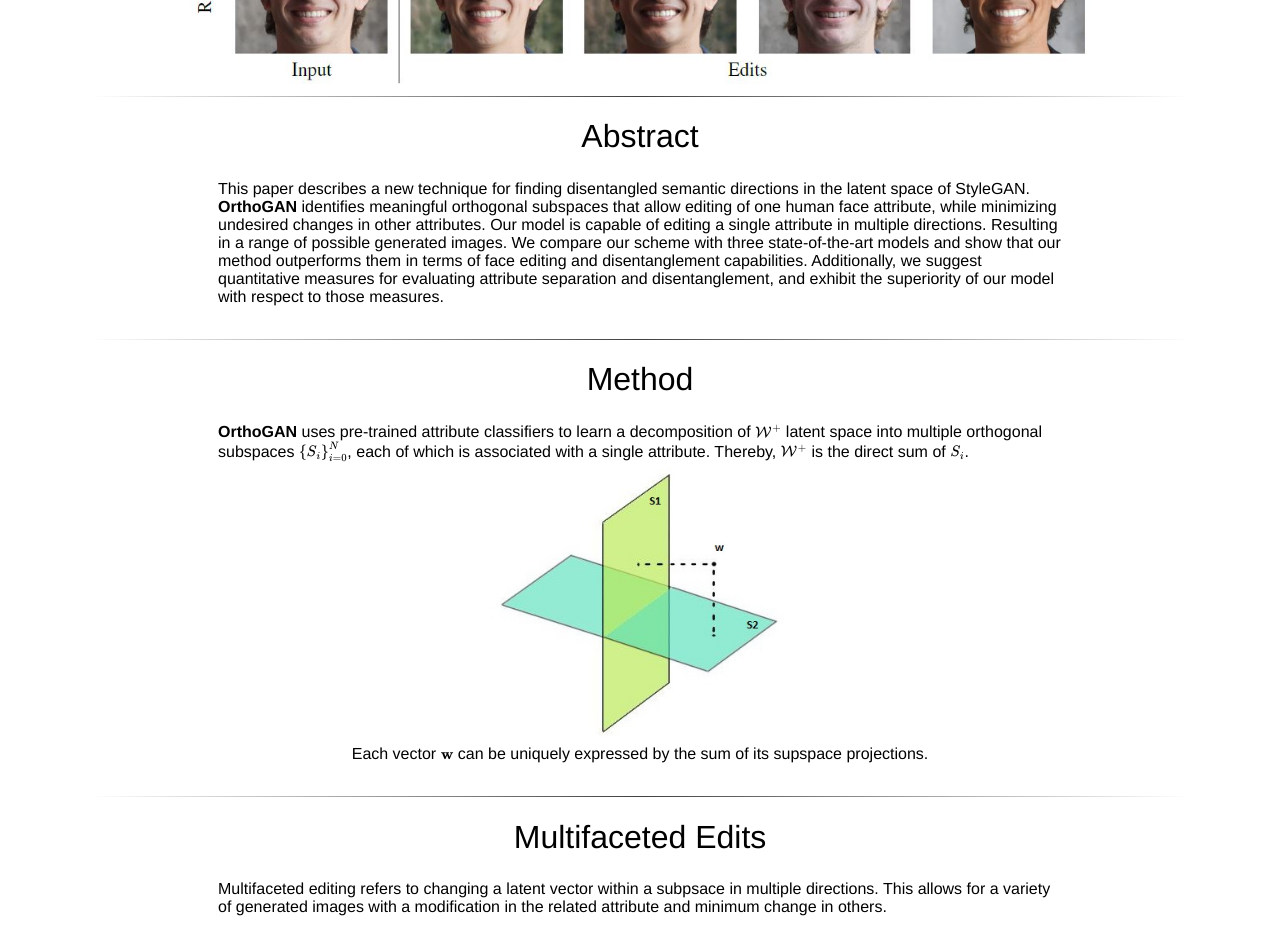
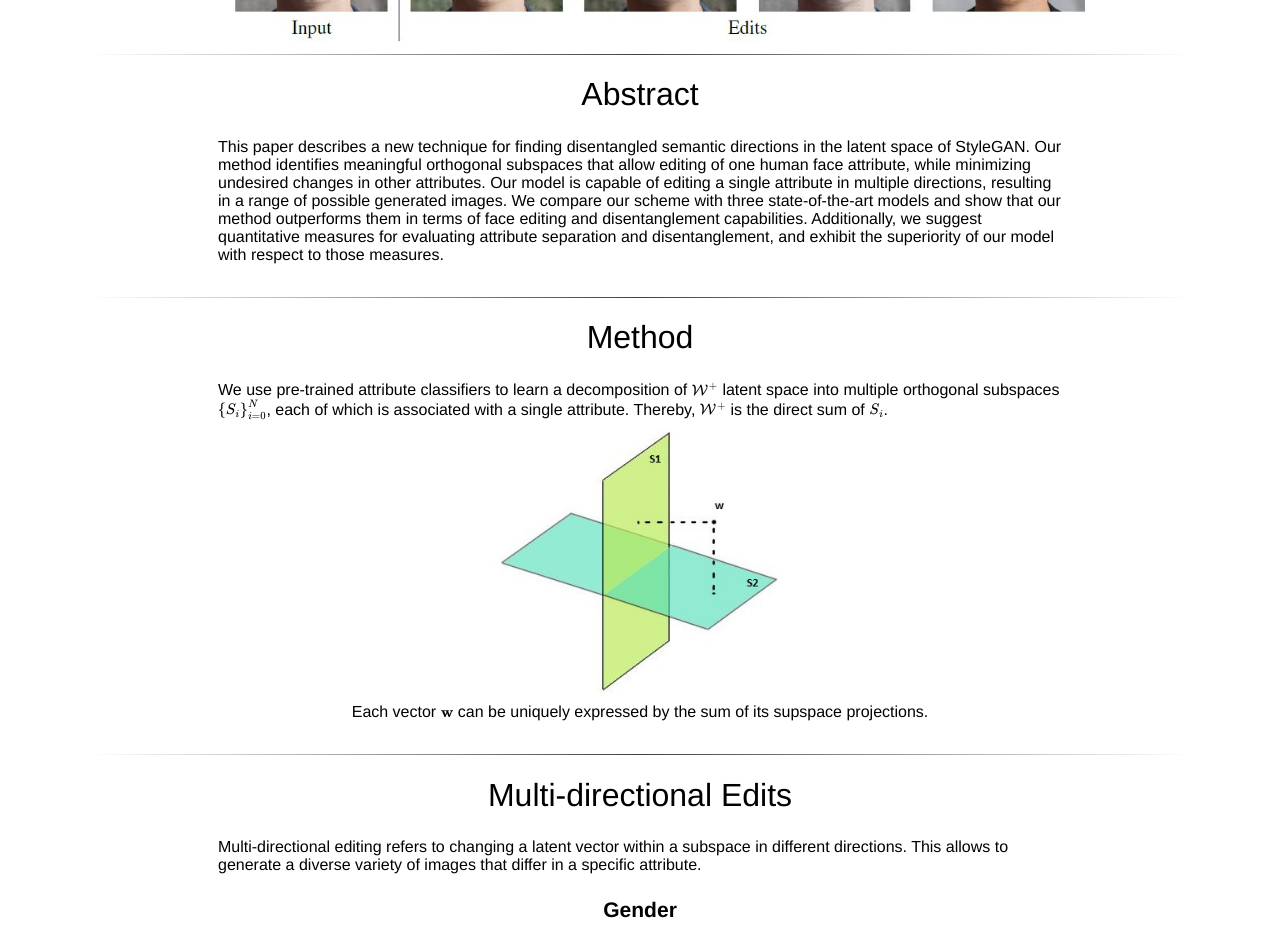
Before and after one commit to chennaveh/chennaveh.github.io, a plain HTML site: page MDSE/index.html in a window 1280 px wide. Shown: the part 700-1637 px from the top of the page. Drawn offline with nearby package versions, Linux system fonts and the light colour scheme; a script that the page names is missing.

Commit message:
update new submission

```diff
--- a/orthogan/index.html
+++ b/MDSE/index.html
@@ -131,7 +131,7 @@
 
 <html>
 <head>
-    <title>OrthoGAN</title>
+    <title>MDSE</title>
     <meta property="og:image" content="Path to my teaser.png"/> <!-- Facebook automatically scrapes this. Go to https://developers.facebook.com/tools/debug/ if you update and want to force Facebook to rescrape. -->
     <meta property="og:title" content="Creative and Descriptive Paper Title." />
     <meta property="og:description" content="Paper description." />
@@ -151,8 +151,7 @@
 <body>
 <br>
     <center>
-        <span style="font-size:36px">OrthoGAN: Multifaceted Semantics<br>
-            for Disentangled Face Editing</span>
+        <span style="font-size:36px">Multi-Directional Subspace Editing in Style-Space</span>
         <table align=center width=600px>
             <table align=center width=600px>
                 <tr>
@@ -184,7 +183,7 @@
                     </td>
                     <td align=center width=120px>
                         <center>
-                            <span style="font-size:24px"><a href='https://github.com/chennaveh/orthogan'>[Code]</a></span><br>
+                            <span style="font-size:24px"><a href='https://github.com/chennaveh/MDSE'>[Code]</a></span><br>
                         </center>
                     </td>
                 </tr>
@@ -213,7 +212,7 @@
         <center><h1>Abstract</h1></center>
         <tr>
             <td>
-                This paper describes a new technique for finding disentangled semantic directions in the latent space of StyleGAN. <b>OrthoGAN</b> identifies meaningful orthogonal subspaces that allow editing of one human face attribute, while minimizing undesired changes in other attributes. Our model is capable of editing a single attribute in multiple directions. Resulting in a range of possible generated images. We compare our scheme with three state-of-the-art models and show that our method outperforms them in terms of face editing and disentanglement capabilities. Additionally, we suggest quantitative measures for evaluating attribute separation and disentanglement, and exhibit the superiority of our model with respect to those measures.
+                This paper describes a new technique for finding disentangled semantic directions in the latent space of StyleGAN. Our method identifies meaningful orthogonal subspaces that allow editing of one human face attribute, while minimizing undesired changes in other attributes. Our model is capable of editing a single attribute in multiple directions, resulting in a range of possible generated images. We compare our scheme with three state-of-the-art models and show that our method outperforms them in terms of face editing and disentanglement capabilities. Additionally, we suggest quantitative measures for evaluating attribute separation and disentanglement, and exhibit the superiority of our model with respect to those measures.
             </td>
         </tr>
     </table>
@@ -225,7 +224,7 @@
         <center><h1>Method</h1></center>
         <tr>
             <td>
-                <b>OrthoGAN</b> uses pre-trained attribute classifiers to learn a decomposition of \(\mathcal{W}^+\) latent space into
+                We use pre-trained attribute classifiers to learn a decomposition of \(\mathcal{W}^+\) latent space into
                 multiple orthogonal subspaces \(\left \{ S_i \right \}_{i=0}^N\), each of which is associated with a single attribute.
                 Thereby, \(\mathcal{W}^+\) is the direct sum of  \(S_i\).
 
@@ -244,14 +243,10 @@
     <br>
     <hr>
     <table align=center width=850px>
-        <center><h1>Multifaceted Edits</h1></center>
+        <center><h1>Multi-directional Edits</h1></center>
         <tr>
             <td>
-
-                Multifaceted editing refers to changing a
-                latent vector within a subpsace in multiple directions. This
-                allows for a variety of generated images with a modification
-                in the related attribute and minimum change in others.
+                Multi-directional editing refers to changing a latent vector within a subspace in different directions. This allows to generate a diverse variety of images that differ in a specific attribute.
             </td>
         </tr>
 
```
Also changed, not shown: MDSE/data/front_page.jpg (renamed from orthogan/data/front_page.jpg), MDSE/data/im_im0_race_0_age_0.png (renamed from orthogan/data/im_im0_race_0_age_0.png), MDSE/data/im_im111_gender_0_age_0.png (renamed from orthogan/data/im_im111_gender_0_age_0.png), MDSE/data/im_im17_age_0_age_0.png (renamed from orthogan/data/im_im17_age_0_age_0.png), MDSE/data/im_im23_race_0_age_0.png (renamed from orthogan/data/im_im23_race_0_age_0.png), MDSE/data/im_im2_gender_0_age_0.png (renamed from orthogan/data/im_im2_gender_0_age_0.png), MDSE/data/im_im5_age_0_age_0.png (renamed from orthogan/data/im_im5_age_0_age_0.png), MDSE/data/orthsubspaces.jpg (renamed from orthogan/data/orthsubspaces.jpg), 12 other files.
